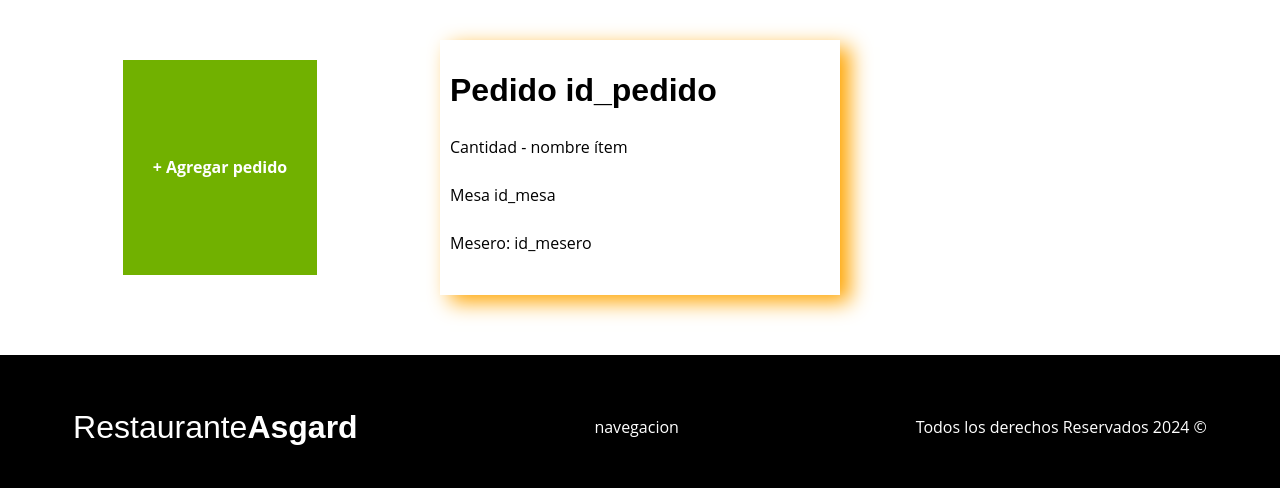
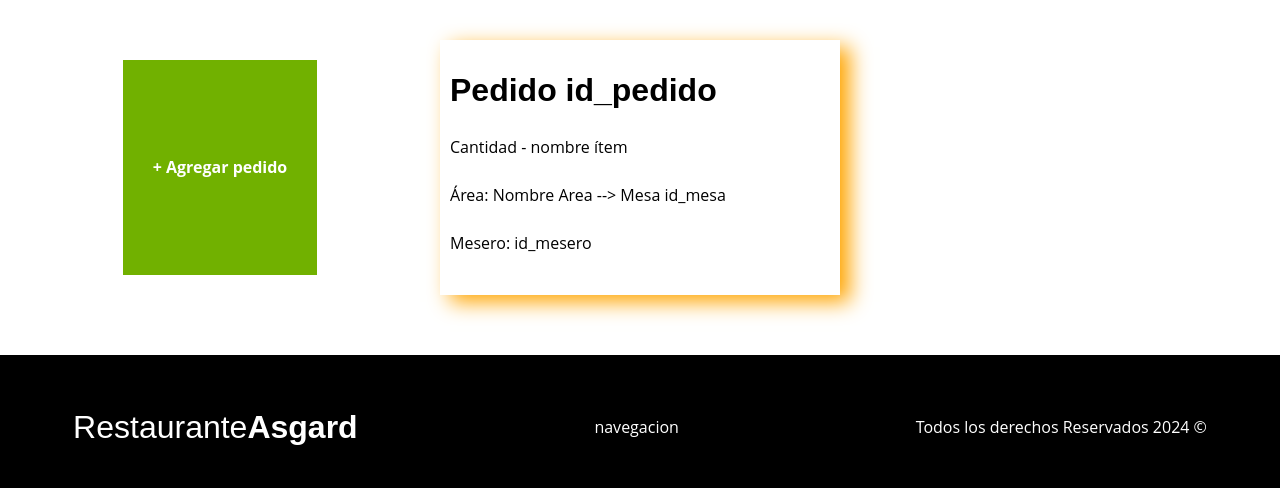
Before and after one commit to SRV-JSPA/P2_BD, a PHP site: page /pages/pedidos.php in a window 1280 px wide. Shown: the part 134-622 px from the top of the page. Run offline with PHP 8.4, Linux system fonts and the light colour scheme; some libraries are stand-ins or nearby versions.

Commit message:
Area mesa

```diff
--- a/pages/pedidos.php
+++ b/pages/pedidos.php
@@ -10,7 +10,7 @@ incluirTemplate('header', $inicio = true);
     <section class="pedidos-seccion">
         <h1>Pedido id_pedido</h1>
         <p>Cantidad - nombre ítem</p>
-        <p>Mesa id_mesa</p>
+        <p>Área: Nombre Area --> Mesa id_mesa</p>
         <p>Mesero: id_mesero</p>
     </section>
 </main>
```
